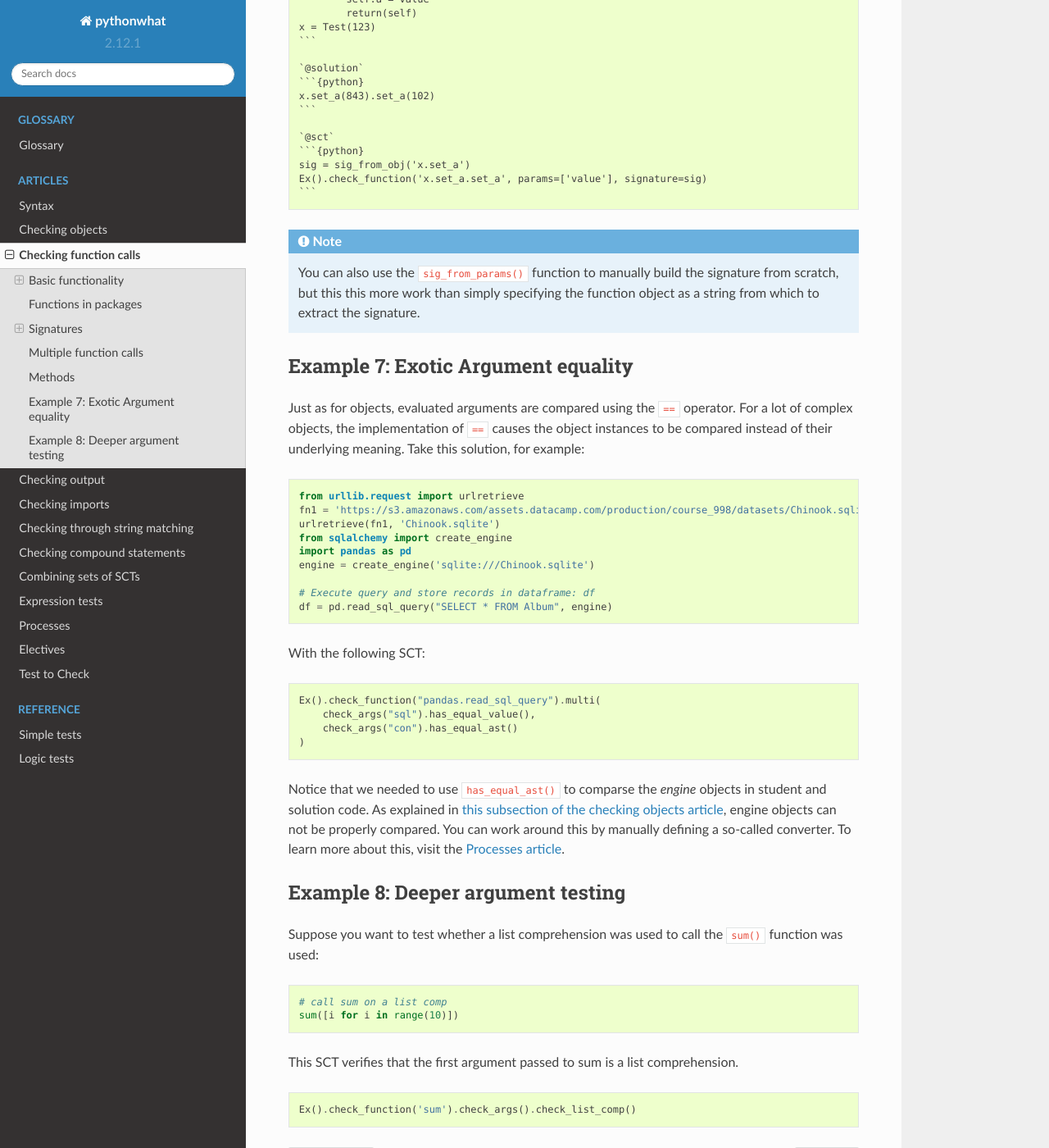
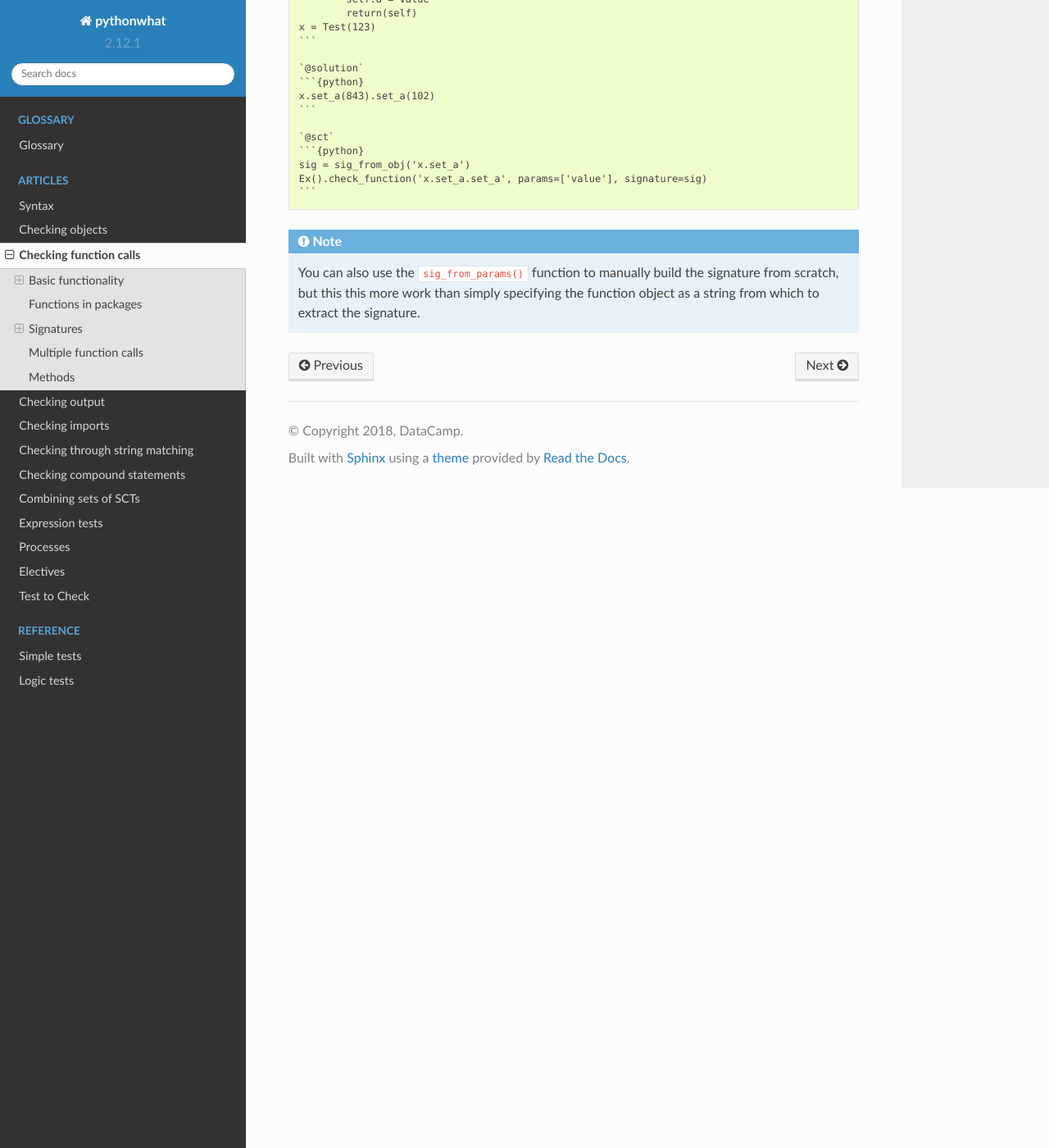
Before and after one commit to datacamp/pythonwhat, a Sphinx documentation site: the page built from docs/articles/checking_function_calls.rst, in a window 1280 px wide and 1400 px high, scrolled down 7260 px. Shown: the whole window at 82% size. Built offline with Sphinx 7.4.7 and the Read the Docs theme 2.0.0, drawn with Linux system fonts in a browser that asks for light colours.

Commit message:
simplify check function article, add func explanation

```diff
--- a/docs/articles/checking_function_calls.rst
+++ b/docs/articles/checking_function_calls.rst
@@ -83,6 +83,7 @@ Now, the following submissions would fail:
 As you can see, doing exact string comparison of arguments is not a good idea, as it is very inflexible.
 There are cases, however, where it makes sense to use this, e.g. when there are very big objects passed to functions,
 and you don't want to spend the processing power to fetch these objects from the coding processes.
+
 
 Functions in packages
 =====================
@@ -355,49 +356,3 @@ The following full example shows how it's done:
 
     You can also use the ``sig_from_params()`` function to manually build the signature from scratch,
     but this this more work than simply specifying the function object as a string from which to extract the signature.
-
-Example 7: Exotic Argument equality
-===================================
-
-Just as for objects, evaluated arguments are compared using the ``==`` operator. For a lot of complex objects, the implementation of ``==`` causes the object instances to be compared instead of their underlying meaning. Take this solution, for example:
-
-.. code::
-
-    from urllib.request import urlretrieve
-    fn1 = 'https://s3.amazonaws.com/assets.datacamp.com/production/course_998/datasets/Chinook.sqlite'
-    urlretrieve(fn1, 'Chinook.sqlite')
-    from sqlalchemy import create_engine
-    import pandas as pd
-    engine = create_engine('sqlite:///Chinook.sqlite')
-
-    # Execute query and store records in dataframe: df
-    df = pd.read_sql_query("SELECT * FROM Album", engine)
-
-With the following SCT:
-
-.. code::
-
-    Ex().check_function("pandas.read_sql_query").multi(
-        check_args("sql").has_equal_value(),
-        check_args("con").has_equal_ast()
-    )
-
-Notice that we needed to use ``has_equal_ast()`` to comparse the `engine` objects in student and solution code. As explained in `this subsection of the checking objects article <checking_objects.html#example-3-exotic-objects>`_, engine objects can not be properly compared.
-You can work around this by manually defining a so-called converter. To learn more about this, visit the `Processes article <processes.html>`_.
-
-
-Example 8: Deeper argument testing
-==================================
-
-Suppose you want to test whether a list comprehension was used to call the ``sum()`` function was used:
-
-.. code::
-
-    # call sum on a list comp
-    sum([i for i in range(10)])
-
-This SCT verifies that the first argument passed to sum is a list comprehension.
-
-.. code::
-
-   Ex().check_function('sum').check_args().check_list_comp()
```
Also changed, not shown: docs/articles/expression_tests.rst (+23 -2 lines).
